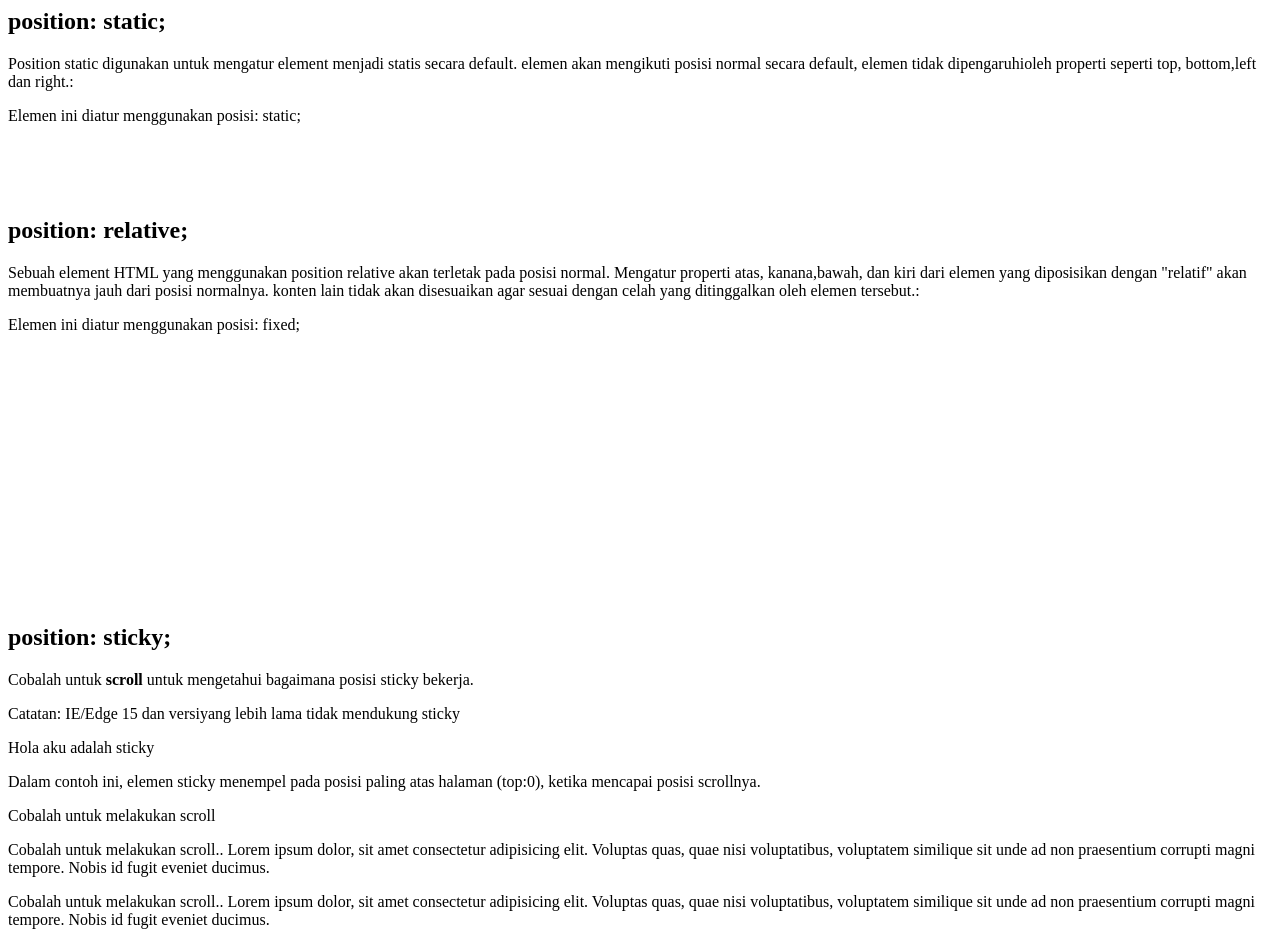
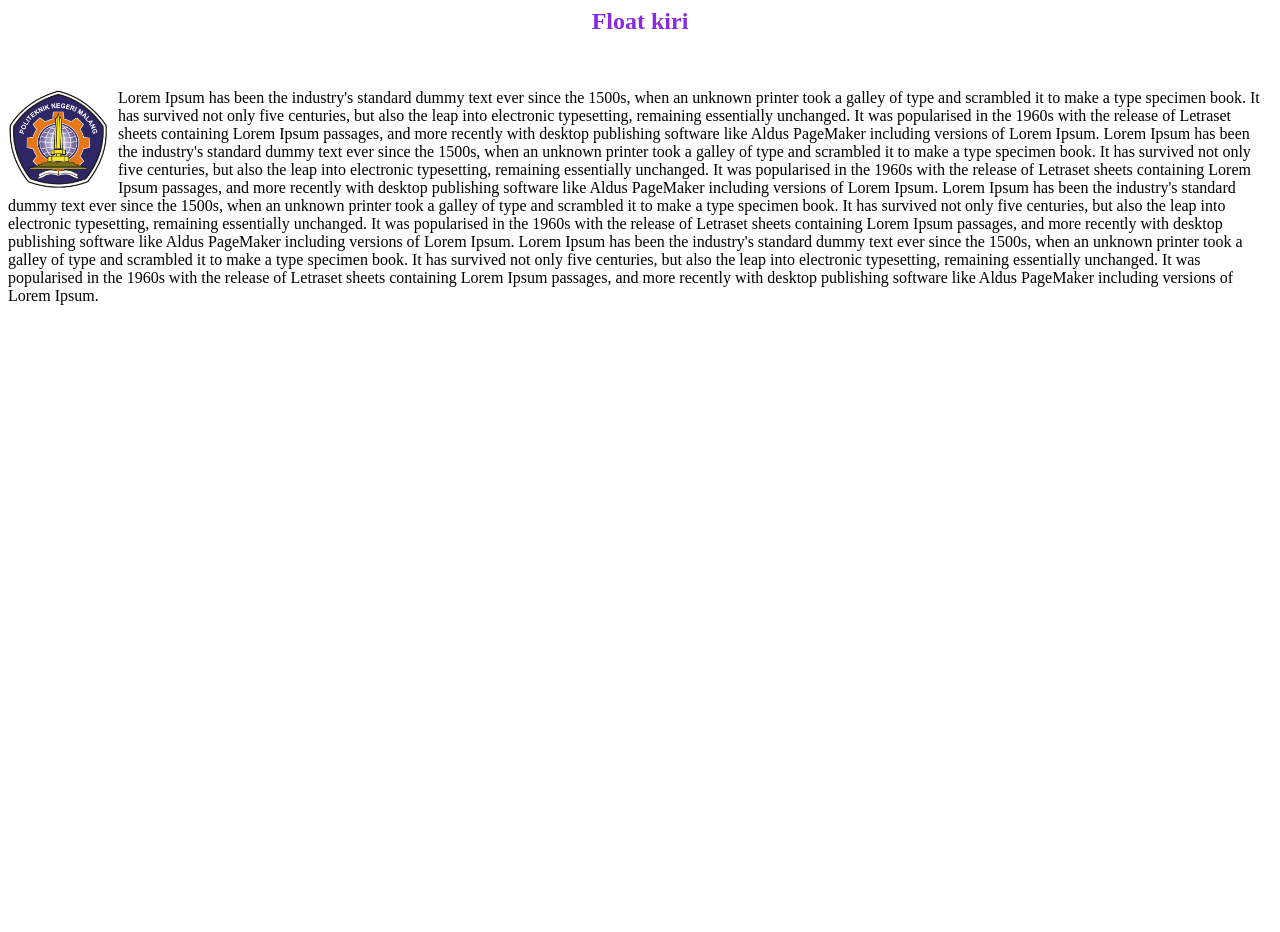
Before and after one commit to TyaraKusumaNevada/dasarWeb, a plain HTML site: page index.html in a window 1280 px wide. Shown: the top 932 px of the page. After the commit the page ends 800 px from the top, so only its background shows below. Drawn offline with Linux system fonts and the light colour scheme.

Commit message:
praktikum 11

```diff
--- a/index.html
+++ b/index.html
@@ -1,54 +1,44 @@
 <html>
     <head>
-        <title>Position CSS</title>
-        <link rel="stylesheet" type="text/css" href="stylePosition">
+        <title>Menggunakan Float</title>
+        <link rel="stylesheet" type="text/css" href="styleFloat.css">
     </head>
+    <body>
+        <h2>Float kiri</h2><br>
+        <div class="float1">
+            <p>
+                Lorem Ipsum has been the industry's
+                standard dummy text ever since the 1500s,
+                when an unknown printer took a galley of type and scrambled it to make a type specimen book.
+                <img class="gambar" src="img/lambang-polinema1.png">
+                It has survived not only five centuries, but also the leap into electronic typesetting,
+                remaining essentially unchanged. It was popularised in the 1960s with the release of Letraset
+                sheets containing Lorem Ipsum passages, and more recently with desktop publishing software
+                like Aldus PageMaker including versions of Lorem Ipsum.
+                Lorem Ipsum has been the industry's
+                standard dummy text ever since the 1500s,
+                when an unknown printer took a galley of type and scrambled it to make a type specimen book.
+                It has survived not only five centuries, but also the leap into electronic typesetting,
+                remaining essentially unchanged. It was popularised in the 1960s with the release of Letraset
+                sheets containing Lorem Ipsum passages, and more recently with desktop publishing software
+                like Aldus PageMaker including versions of Lorem Ipsum.
+                Lorem Ipsum has been the industry's
+                standard dummy text ever since the 1500s,
+                when an unknown printer took a galley of type and scrambled it to make a type specimen book.
+                It has survived not only five centuries, but also the leap into electronic typesetting,
+                remaining essentially unchanged. It was popularised in the 1960s with the release of Letraset
+                sheets containing Lorem Ipsum passages, and more recently with desktop publishing software
+                like Aldus PageMaker including versions of Lorem Ipsum.
+                Lorem Ipsum has been the industry's
+                standard dummy text ever since the 1500s,
+                when an unknown printer took a galley of type and scrambled it to make a type specimen book.
+                It has survived not only five centuries, but also the leap into electronic typesetting,
+                remaining essentially unchanged. It was popularised in the 1960s with the release of Letraset
+                sheets containing Lorem Ipsum passages, and more recently with desktop publishing software
+                like Aldus PageMaker including versions of Lorem Ipsum.
 
-    <body>
-        <h2>position: static;</h2>
 
-        <p>Position static digunakan untuk mengatur element menjadi statis secara default.
-            elemen akan mengikuti posisi normal secara default,
-            elemen tidak dipengaruhioleh properti seperti top, bottom,left dan right.:
-        </p>
-
-        <div class="static">
-            Elemen ini diatur menggunakan posisi: static;
-        </div>
-        <br><br><br><br>
-        <h2>position: relative;</h2>
-
-        <p>Sebuah element HTML yang menggunakan position relative akan terletak pada posisi normal.
-            Mengatur properti atas, kanana,bawah, dan kiri dari elemen yang diposisikan dengan "relatif"
-            akan membuatnya jauh dari posisi normalnya.
-            konten lain tidak akan disesuaikan agar sesuai dengan celah yang ditinggalkan oleh elemen tersebut.:
-        </p>
-
-        <div class="fixed">
-            Elemen ini diatur menggunakan posisi: fixed;
-        </div>
-        <br><br><br>
-        <br><br><br>
-        <br><br><br>
-        <br><br><br>
-        <br><br><br>
-
-        <h2>position: sticky;</h2>
-        <p>Cobalah untuk <b>scroll</b> untuk mengetahui bagaimana posisi sticky bekerja.</p>
-        <p>Catatan: IE/Edge 15 dan versiyang lebih lama tidak mendukung sticky</p>
-
-        <div class="sticky">Hola aku adalah sticky</div>
-
-        <div style="padding-bottom: 2000px;">
-            <p>Dalam contoh ini, elemen sticky menempel pada posisi paling atas halaman (top:0),
-                ketika mencapai posisi scrollnya.</p>
-            <p>Cobalah untuk melakukan scroll</p>
-            <p>Cobalah untuk melakukan scroll.. Lorem ipsum dolor, sit amet consectetur adipisicing elit. Voluptas quas,
-                quae nisi voluptatibus,  voluptatem similique sit unde ad non praesentium corrupti magni tempore.
-                Nobis id fugit eveniet ducimus.</p>
-            <p>Cobalah untuk melakukan scroll.. Lorem ipsum dolor, sit amet consectetur adipisicing elit. Voluptas quas,
-                quae nisi voluptatibus,  voluptatem similique sit unde ad non praesentium corrupti magni tempore.
-                Nobis id fugit eveniet ducimus.</p>
+            </p>
         </div>
     </body>
 </html>
--- /dev/null
+++ b/styleFloat.css
@@ -0,0 +1,10 @@
+h2{
+    text-align: center;
+    color: blueviolet;
+}
+
+.gambar{
+    width: 100px;
+    float: left;
+    margin-right: 10px;
+}
```
Also changed, not shown: img/lambang-polinema1.png (added).
